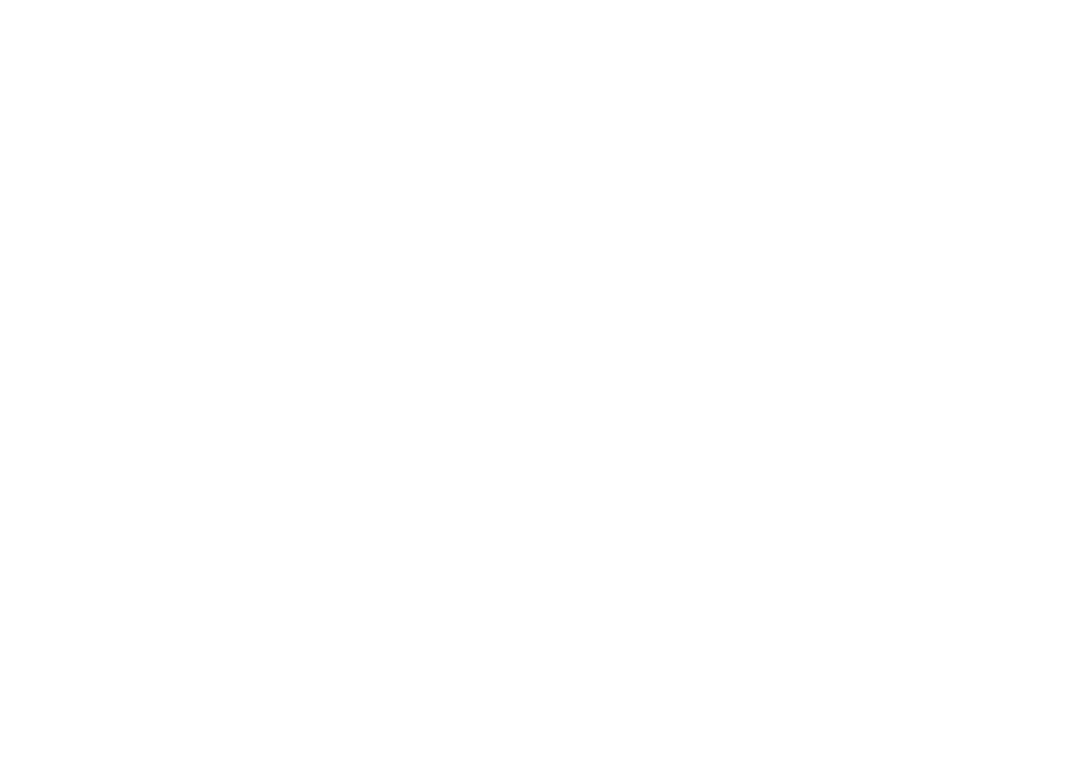
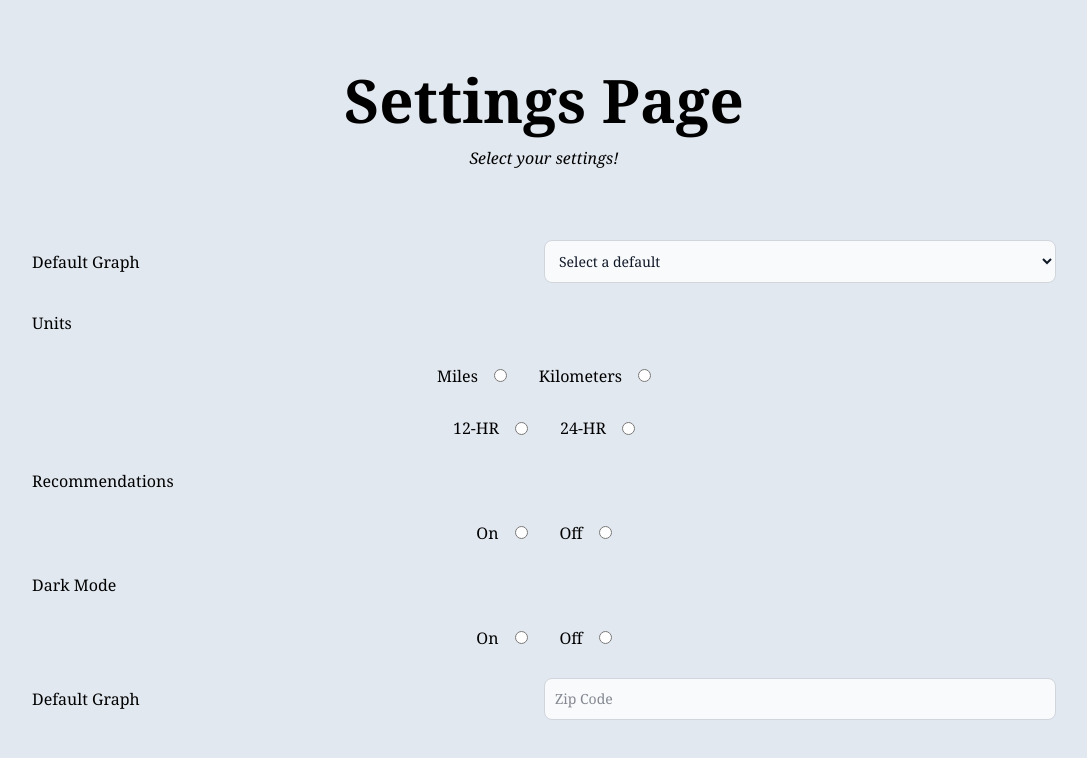
Before and after one commit to orionsView/Self_Employment_Tracker, a React (Vite) app in the folder self-employment-tracker-frontend/: page /settings in a window 1280 px wide. Before the commit this address had no page. Shown: the top 758 px of the page, without its empty margins (96-1183 px from the left). Built offline with nearby package versions, Linux system fonts and the light colour scheme.

Commit message:
made shell for settings page

```diff
--- a/self-employment-tracker-frontend/src/App.tsx
+++ b/self-employment-tracker-frontend/src/App.tsx
@@ -2,6 +2,7 @@
 import './App.css'
 import { BrowserRouter, Routes, Route } from "react-router-dom";
 import LoginPage from './pages/LoginPage'
+import SettingsPage from './pages/SettingsPage';
 
 function App() {
 
@@ -12,6 +13,7 @@
         <Routes>
           {/* <Route path="/" element={<h1>Home</h1>} /> */}
           <Route path="/login" element={<LoginPage />} />
+          <Route path="/settings" element={<SettingsPage />} />
         </Routes>
       </BrowserRouter>
     </>
--- a/self-employment-tracker-frontend/src/index.css
+++ b/self-employment-tracker-frontend/src/index.css
@@ -1,9 +1,11 @@
 @import "tailwindcss";
 
-p {
+* {
     @apply font-serif;
 }
 
 #root {
     @apply bg-slate-200;
+    @apply h-screen;
+    @apply w-screen;
 }
--- /dev/null
+++ b/self-employment-tracker-frontend/src/pages/SettingsPage.tsx
@@ -0,0 +1,76 @@
+function SettingsPage() {
+    return (
+        <>
+            <div className="flex flex-col items-center h-screen">
+                <div className="flex flex-col items-center justify-center h-[30%]">
+                    <p className="text-6xl font-bold color-black pb-4">Settings Page</p>
+                    <p className="text-1xl italic color-black">Select your settings!</p>
+                </div>
+
+                <div className="h-[60%] w-[100vw] flex flex-col justify-between items-center">
+                    <div className="flex flex-row justify-between items-center w-[80%] ">
+                        <p>Default Graph</p>
+                        <select className="bg-gray-50 border border-gray-300 text-gray-900 text-sm rounded-lg focus:ring-blue-500 focus:border-blue-500 block w-1/2 p-2.5" defaultValue={""}>
+                            <option value={""} disabled>Select a default</option>
+                            <option>Option 1</option>
+                            <option>Option 2</option>
+                        </select>
+                    </div>
+
+                    {/* UNITS */}
+                    <div className="flex flex-row justify-top items-center w-[80%] ">
+                        <p>Units</p>
+                    </div>
+                    <div className="flex flex-row justify-center items-center w-[80%] ">
+
+                        <label className="mr-4" htmlFor="Miles">Miles</label>
+                        <input type="radio" id="Miles" name="units" value="Miles" />
+                        <label className="mr-4 ml-8" htmlFor="Kilometers">Kilometers</label>
+                        <input type="radio" id="Kilometers" name="units" value="Kilometers" />
+                    </div>
+                    <div className="flex flex-row justify-center items-center w-[80%] ">
+
+                        <label className="mr-4" htmlFor="12HR">12-HR</label>
+                        <input type="radio" id="12HR" name="units" value="12HR" />
+                        <label className="mr-4 ml-8" htmlFor="24HR">24-HR</label>
+                        <input type="radio" id="24HR" name="units" value="24HR" />
+                    </div>
+
+                    {/* RECS */}
+                    <div className="flex flex-row justify-top items-center w-[80%] ">
+                        <p>Recommendations</p>
+                    </div>
+                    <div className="flex flex-row justify-center items-center w-[80%] ">
+
+                        <label className="mr-4" htmlFor="On">On</label>
+                        <input type="radio" id="On" name="recs" value="On" />
+                        <label className="mr-4 ml-8" htmlFor="Off">Off</label>
+                        <input type="radio" id="Off" name="recs" value="Off" />
+
+                    </div>
+
+                    {/* DARK MODE */}
+                    <div className="flex flex-row justify-top items-center w-[80%] ">
+                        <p>Dark Mode</p>
+                    </div>
+                    <div className="flex flex-row justify-center items-center w-[80%] ">
+
+                        <label className="mr-4" htmlFor="On">On</label>
+                        <input type="radio" id="On" name="recs" value="On" />
+                        <label className="mr-4 ml-8" htmlFor="Off">Off</label>
+                        <input type="radio" id="Off" name="recs" value="Off" />
+
+                    </div>
+
+                    {/* ZIP CODE */}
+                    <div className="flex flex-row justify-between items-center w-[80%] ">
+                        <p>Default Graph</p>
+                        <input className="bg-gray-50 border border-gray-300 text-gray-900 text-sm rounded-lg focus:ring-blue-500 focus:border-blue-500 block w-1/2 p-2.5" placeholder="Zip Code" />
+                    </div>
+                </div>
+            </div>
+        </>
+    )
+}
+
+export default SettingsPage
```
